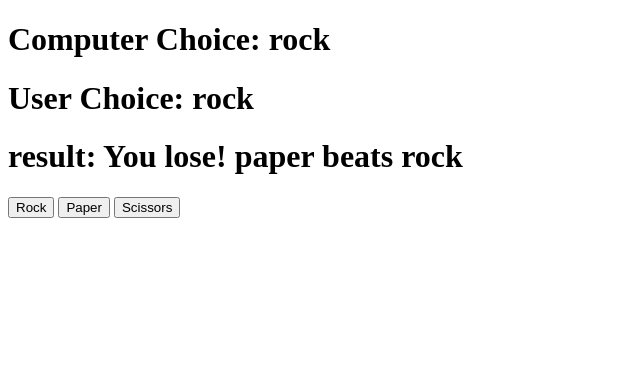
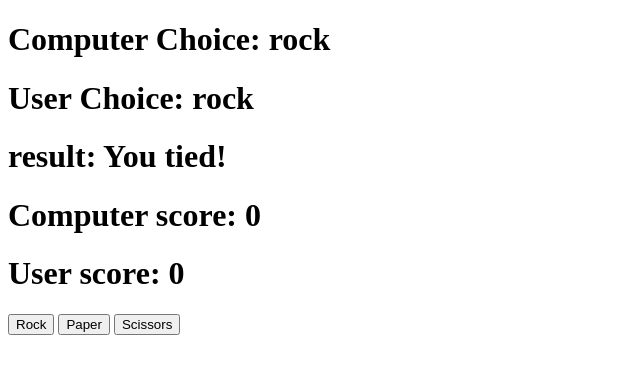
Before and after one commit to Garratta0829/odin-recipes, a plain HTML site: page repos/rp-scissors/index.html in a window 1280 px wide. Both pictures are taken after a click on the button "Rock". Shown: the whole page, without its empty margins (0-640 px from the left). Drawn offline with Linux system fonts and the light colour scheme.

Commit message:
finally starting to work

```diff
--- a/repos/rp-scissors/index.html
+++ b/repos/rp-scissors/index.html
@@ -7,15 +7,20 @@
     <title>Document</title>
 </head>
 <body>
-
+<div class="container">
     <h1>Computer Choice: <span id="computer-choice"></span></h1>
     <h1>User Choice: <span id="user-choice"></span></h1>
     <h1>result: <span id="result"></span></h1>
+    <h1>Computer score: <span id="computer-score"></span></h1>
+    <h1>User score: <span id="user-score"></span></h1>
+    <span id="winner"></span>
 
 
     <button id="rock">Rock</button>
     <button id="paper">Paper</button>
     <button id="scissors">Scissors</button>
+</div>
+
 
 <script src="rp-scissors.js"></script>
 </body>
--- a/repos/rp-scissors/rp-scissors.js
+++ b/repos/rp-scissors/rp-scissors.js
@@ -2,8 +2,14 @@ const compChoice = document.getElementById('computer-choice')
 const playerChoice = document.getElementById('user-choice')
 const resultDisplay = document.getElementById('result')
 const buttons = document.querySelectorAll('button')
+const compScore = document.getElementById('computer-score')
+const userScore = document.getElementById('user-score')
+const winner = document.getElementById('winner')
 let userSelection;
 let computerSelection;
+let userCount = 0;
+let compCount = 0;
+
 // let choice;
 
 
@@ -14,11 +20,9 @@ buttons.forEach(button => button.addEventListener('click', (e) => {
         playerChoice.innerHTML = userSelection;
         compChoice.innerHTML = getComputerChoice()
         playRound(userSelection, getComputerChoice())
+        gameWon()
 
-
-    }
-
-    ))
+        }))
 
 
 function getComputerChoice() {
@@ -32,39 +36,64 @@ function getComputerChoice() {
         }
         return computerSelection
         // compChoice.innerHTML = computerSelection;
-
-
-}
-
+        }
 
 
 
 function playRound(userSelection, computerSelection) {
-    let result;
+        let result;
 
+    // why did it not work when usercount and compcount = 0 were both stored inside the function?
     if (userSelection === computerSelection) {
 
-            result = `You tied! ${userSelection} ties ${computerSelection}`
+            result = `You tied!`
+            // ${userSelection} ties ${computerSelection}
 
     } if ((userSelection === 'rock' && computerSelection === 'paper') ||
           (userSelection === 'paper' && computerSelection === 'scissors') ||
           (userSelection === 'scissors' && computerSelection === 'rock')) {
 
-            // compCount++
-            result = `You lose! ${computerSelection} beats ${userSelection}`
+            compCount++
+            result = `You lose!`
+            // ${computerSelection} beats ${userSelection}
 
     } if ((userSelection === 'rock' && computerSelection === 'scissors') ||
           (userSelection === 'paper' && computerSelection === 'rock') ||
           (userSelection === 'scissors' && computerSelection === 'paper')){
 
-            // userCount++
-            result = 'You win!'
+            userCount++
+            result = `You win!`
+            // ${userSelection} beats ${computerSelection}
     }
     resultDisplay.innerHTML = result
+    compScore.innerHTML = compCount;
+    userScore.innerHTML = userCount;
 }
 
-let comptCount = 0;
-let userCount = 0;
+function gameWon() {
+    if (userScore.innerText == 5) {
+        winner.innerHTML = 'You won the game!'
+    } else if (compScore.innerText == 5) {
+        winner.innerHTML = 'You lost the game'
+    }
+}
+
+// function updateScore() {
+
+
+//     for (let i = 0; i < 10; i++)
+//     if (resultDisplay.innerHTML == 'You win!') {
+//         userCount += 1
+//     } else if (resultDisplay.innerHTML == 'You lose!') {
+//         compCount += 1
+//     }
+
+//     compScore.innerHTML = compCount;
+//     userScore.innerHTML = userCount;
+// }
+
+// let comptCount = 0;
+// let userCount = 0;
 
 // function game() {
 
@@ -86,4 +115,4 @@ let userCount = 0;
 
 // console.log(playRound(userSelection, computerSelection))
 
-console.log(getComputerChoice())
+// console.log(getComputerChoice())
```
Lines whose indentation alone changed are shown as unchanged.
